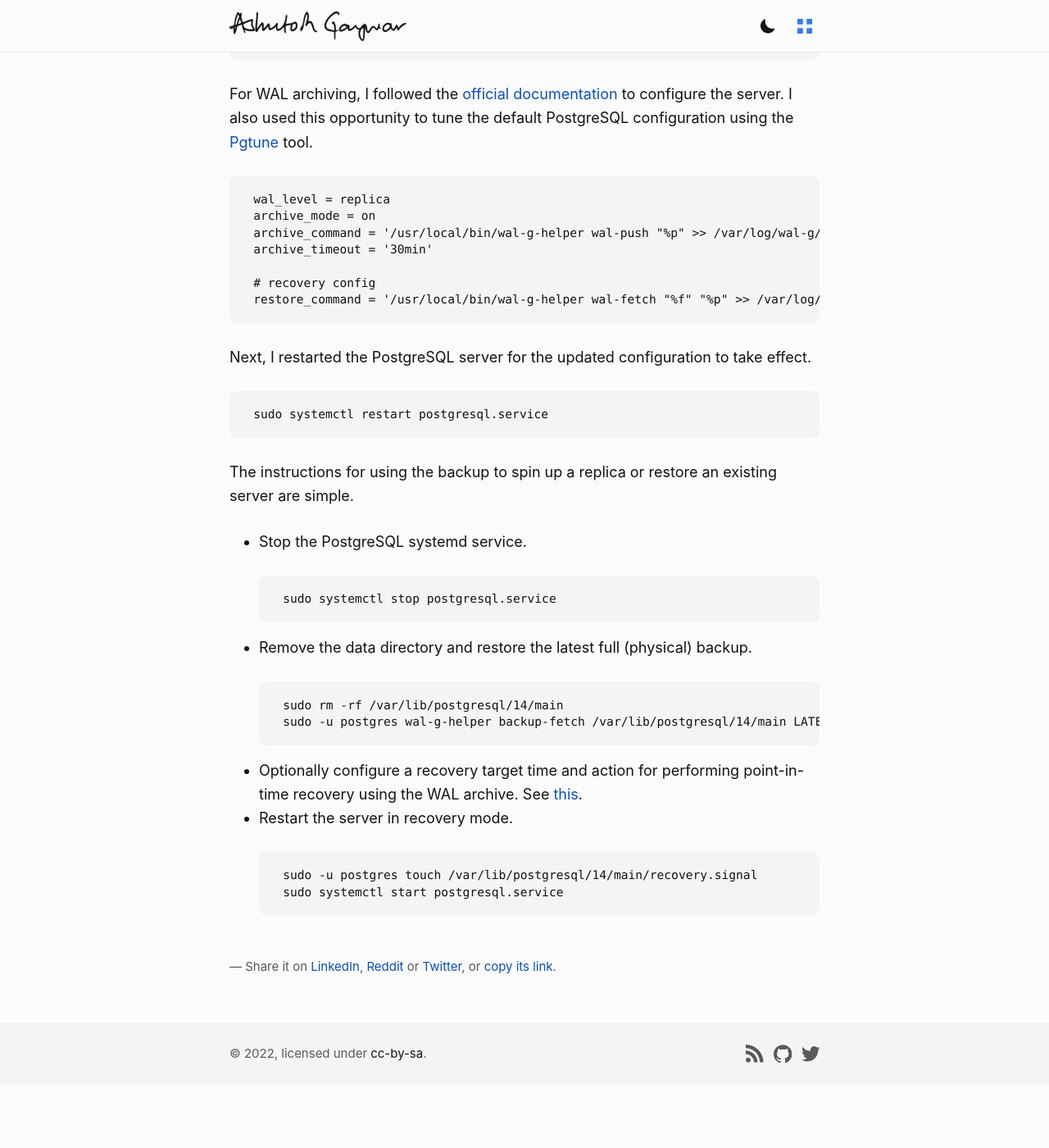
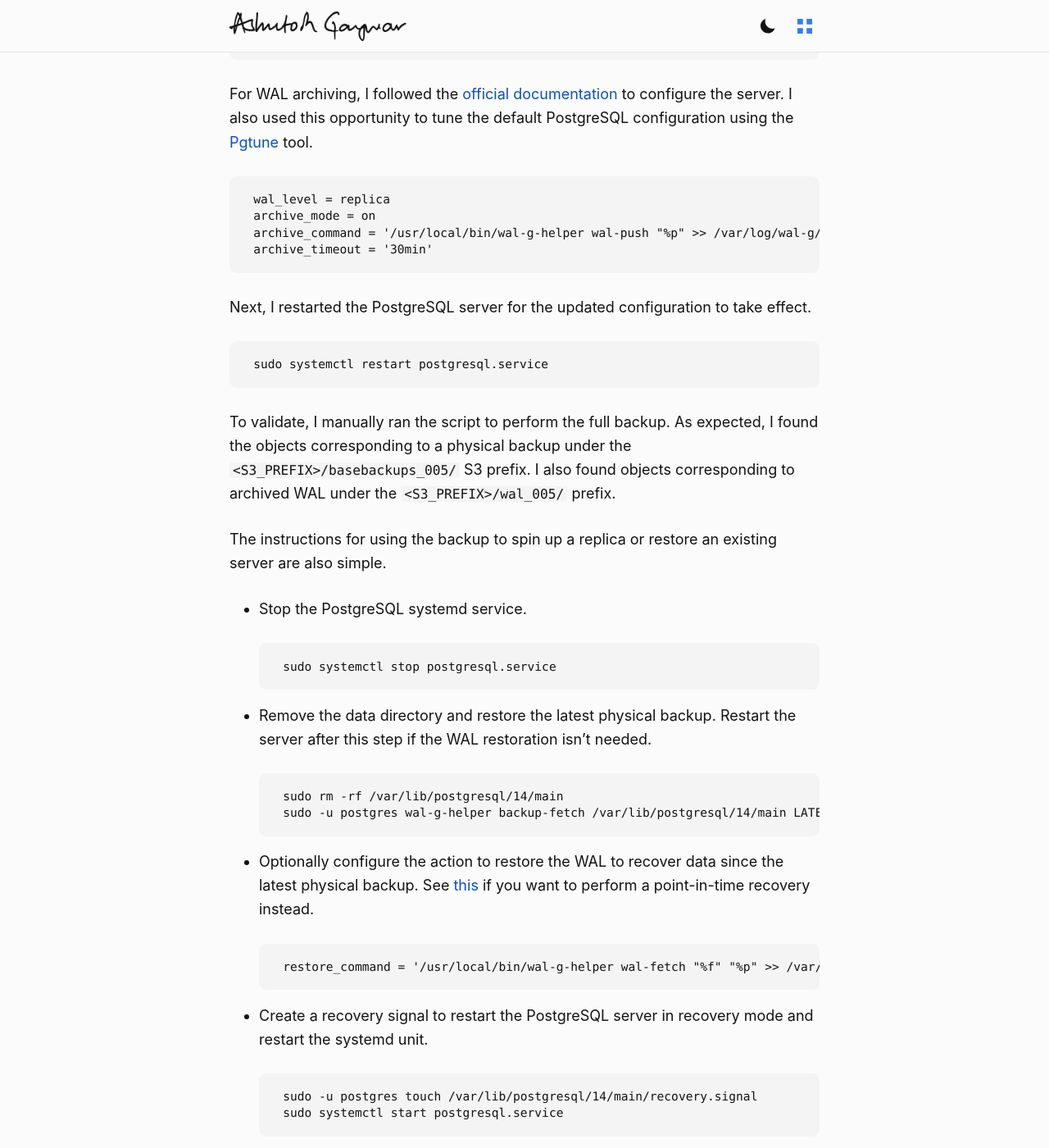
Before and after one commit to ashutoshgngwr/ashutoshgngwr.github.io, a Jekyll site: the page built from _posts/2022-11-24-self-managed-postgresql.md, in a window 1280 px wide and 1400 px high, scrolled down 2409 px. Shown: the whole window at 82% size. Built offline with Jekyll 4.4.1, drawn with Linux system fonts in a browser that asks for light colours; before the commit the page ends 3758 px from its top, so only the background shows below that; some of the changed text lies outside the part shown.

Commit message:
publish self-managed-postgresql.md

````diff
--- a/_drafts/self-managed-postgresql.md
+++ b/_posts/2022-11-24-self-managed-postgresql.md
@@ -1,7 +1,9 @@
 ---
+date: 2022-11-24 23:36:07 +0530
 image: false
 layout: post
 mathjax: false
+tags: pgsql postgres postgresql production devops aws ec2 self-managed wal-archiving backup restore
 title: Setting up a self-managed PostgreSQL server on AWS EC2 for a small-scale application
 ---
 
@@ -109,9 +111,6 @@ wal_level = replica
 archive_mode = on
 archive_command = '/usr/local/bin/wal-g-helper wal-push "%p" >> /var/log/wal-g/wal-push.log 2>&1'
 archive_timeout = '30min'
-
-# recovery config
-restore_command = '/usr/local/bin/wal-g-helper wal-fetch "%f" "%p" >> /var/log/wal-g/wal-fetch.log 2>&1'
 ```
 
 Next, I restarted the PostgreSQL server for the updated configuration to take
@@ -121,8 +120,13 @@ effect.
 sudo systemctl restart postgresql.service
 ```
 
+To validate, I manually ran the script to perform the full backup. As
+expected, I found the objects corresponding to a physical backup under the
+`<S3_PREFIX>/basebackups_005/` S3 prefix. I also found objects corresponding to
+archived WAL under the `<S3_PREFIX>/wal_005/` prefix.
+
 The instructions for using the backup to spin up a replica or restore an
-existing server are simple.
+existing server are also simple.
 
 - Stop the PostgreSQL systemd service.
 
@@ -130,18 +134,25 @@ existing server are simple.
   sudo systemctl stop postgresql.service
   ```
 
-- Remove the data directory and restore the latest full (physical) backup.
+- Remove the data directory and restore the latest physical backup. Restart the
+  server after this step if the WAL restoration isn't needed.
 
   ```console
   sudo rm -rf /var/lib/postgresql/14/main
   sudo -u postgres wal-g-helper backup-fetch /var/lib/postgresql/14/main LATEST
   ```
 
-- Optionally configure a recovery target time and action for performing
-  point-in-time recovery using the WAL archive. See
-  [this](https://www.postgresql.org/docs/14/runtime-config-wal.html#RUNTIME-CONFIG-WAL-RECOVERY-TARGET).
+- Optionally configure the action to restore the WAL to recover data since the
+  latest physical backup. See
+  [this](https://www.postgresql.org/docs/14/runtime-config-wal.html#RUNTIME-CONFIG-WAL-RECOVERY-TARGET)
+  if you want to perform a point-in-time recovery instead.
 
-- Restart the server in recovery mode.
+  ```conf
+  restore_command = '/usr/local/bin/wal-g-helper wal-fetch "%f" "%p" >> /var/log/wal-g/wal-fetch.log 2>&1'
+  ```
+
+- Create a recovery signal to restart the PostgreSQL server in recovery mode and
+  restart the systemd unit.
 
   ```console
   sudo -u postgres touch /var/lib/postgresql/14/main/recovery.signal
````
